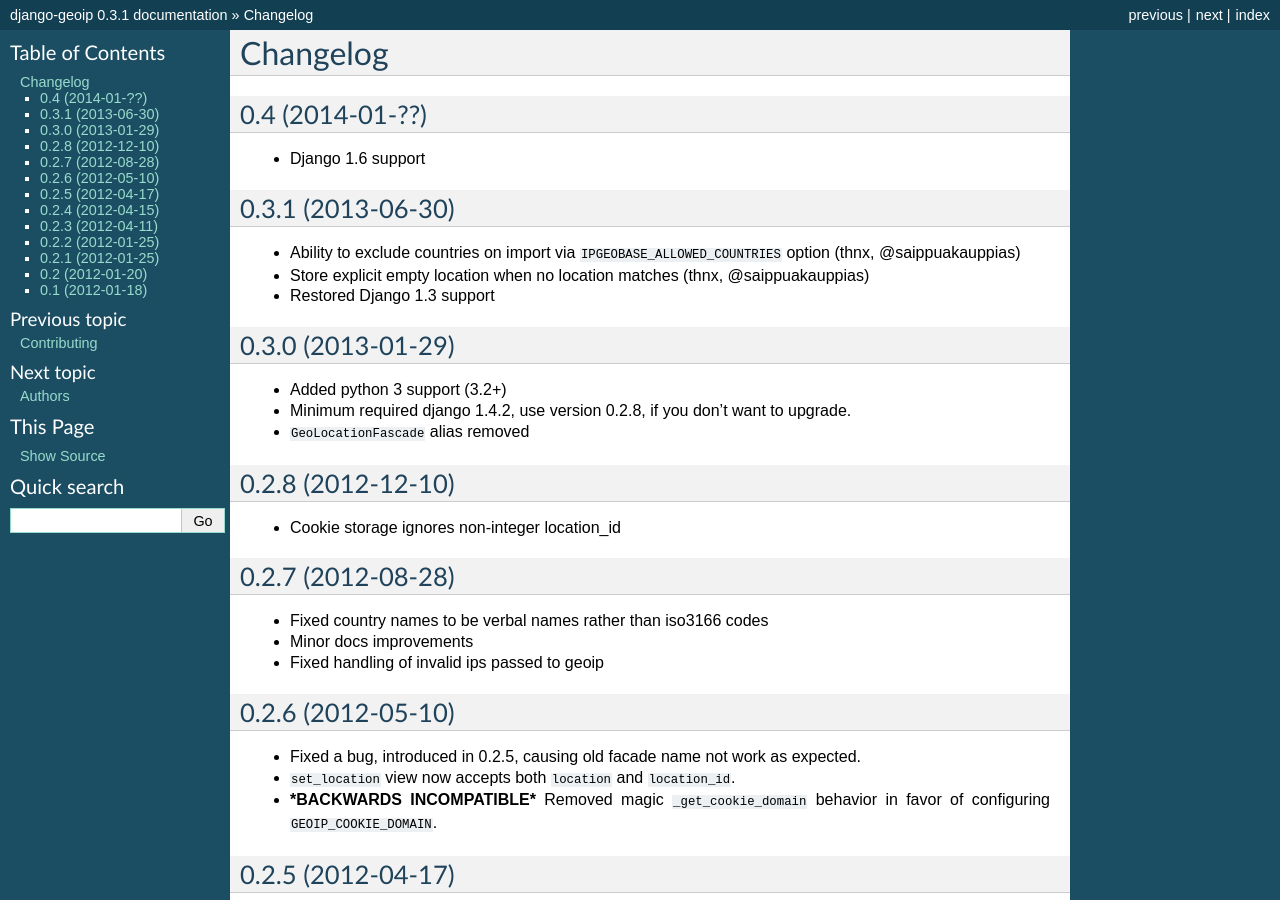
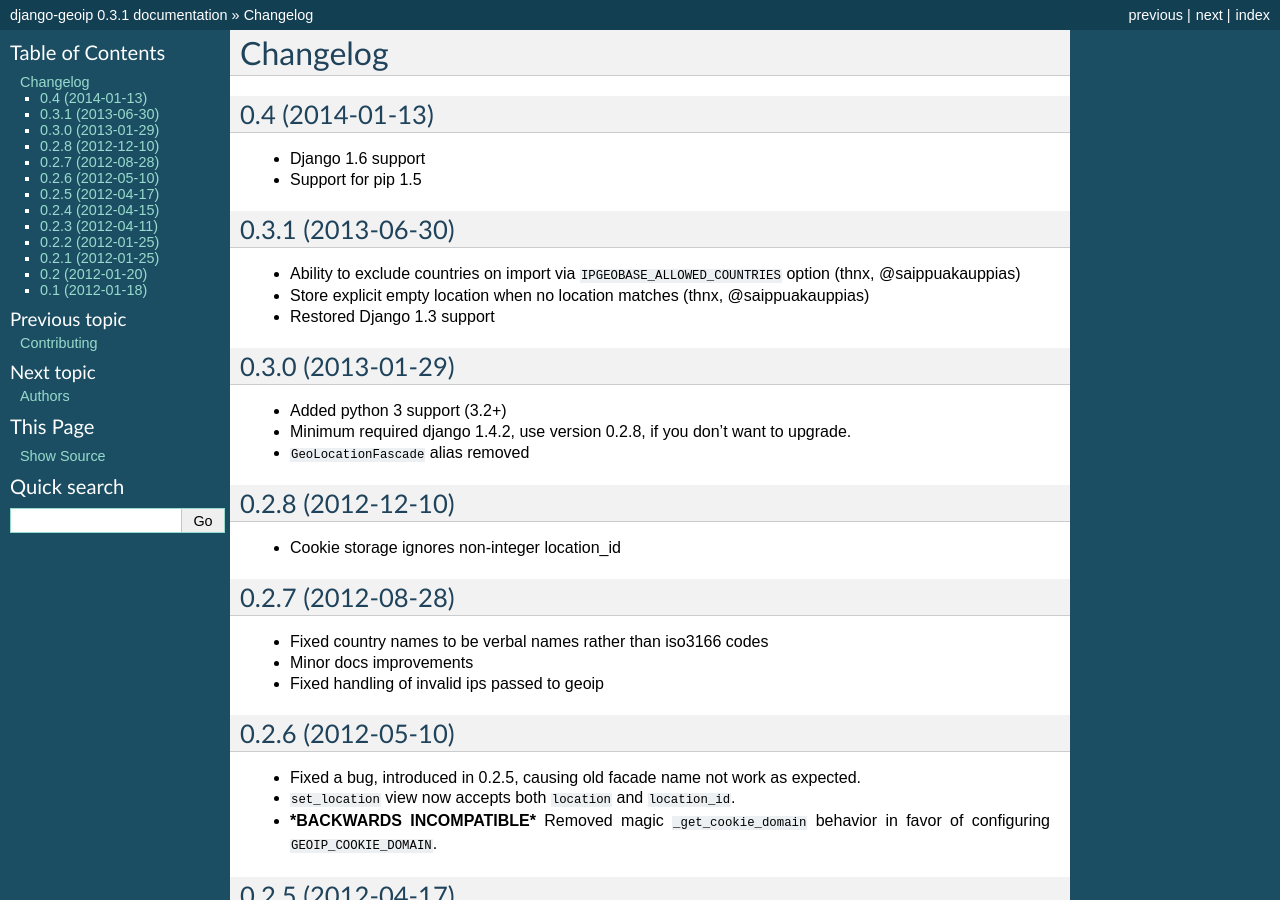
Before and after one commit to futurecolors/django-geoip, a Sphinx documentation site: the page built from docs/changelog.rst, in a window 1280 px wide and 900 px high. Built offline with Sphinx 7.4.7, drawn with Linux system fonts in a browser that asks for light colours.

Commit message:
Update changelog for pip support

```diff
--- a/docs/changelog.rst
+++ b/docs/changelog.rst
@@ -1,9 +1,10 @@
 Changelog
 =========
 
-0.4 (2014-01-??)
+0.4 (2014-01-13)
 ----------------
 * Django 1.6 support
+* Support for pip 1.5
 
 
 0.3.1 (2013-06-30)
```
